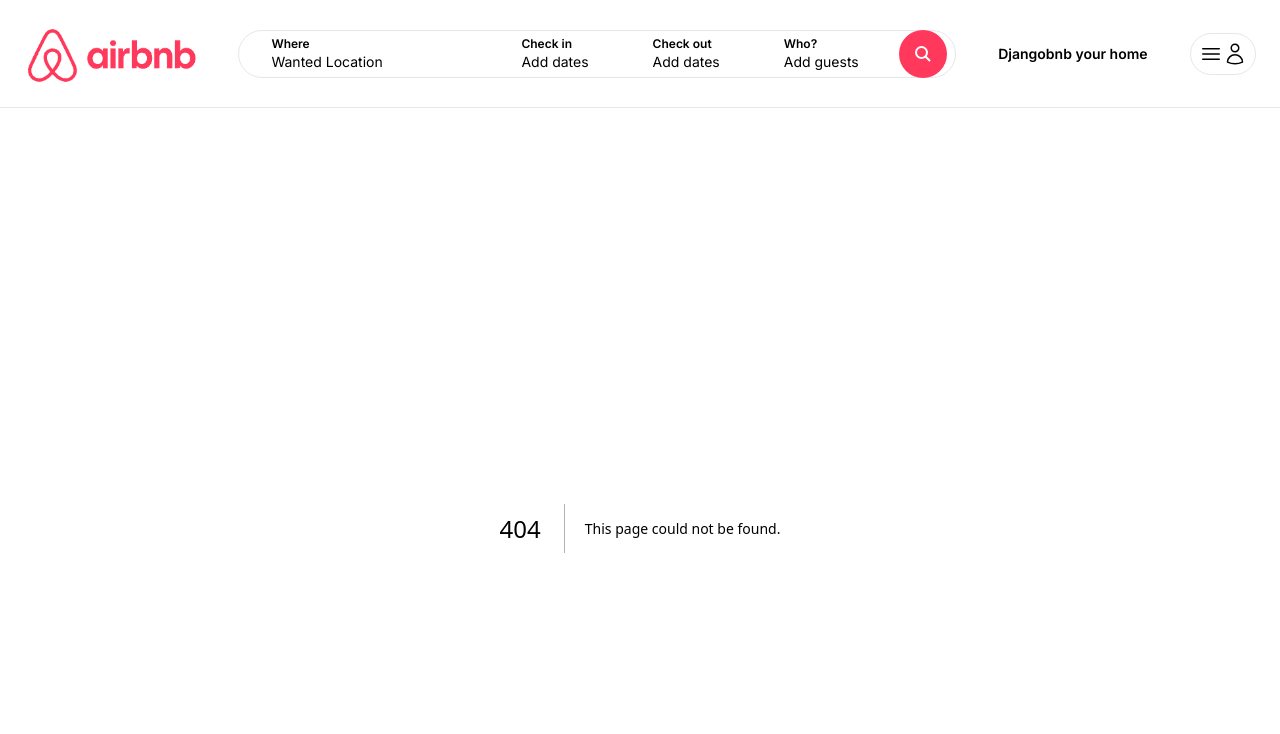
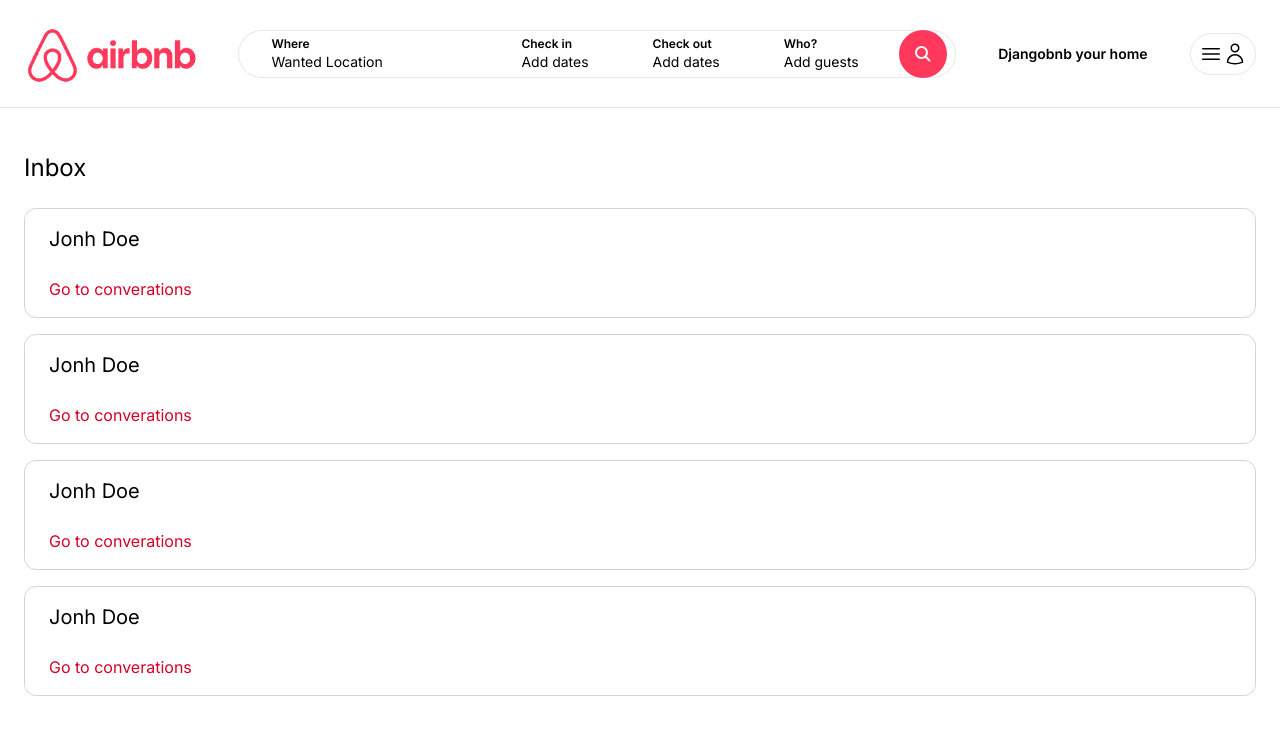
Before and after one commit to adrian5248/djangobnb, a Next.js app: page /inbox in a window 1280 px wide. Before the commit this address had no page. Shown: the top 734 px of the page. Built offline with nearby package versions, Linux system fonts and the light colour scheme.

Commit message:
10 Imbox Page

```diff
--- /dev/null
+++ b/app/components/inbox/Conversation.tsx
@@ -0,0 +1,11 @@
+const Conversation = () => {
+    return(
+        <div className="px-6 cursor-pointer py-4 border border-gray-300 rounded-xl ">
+            <p className="mb-6 text-xl">Jonh Doe</p>
+
+            <p className="text-airbnb-dark">Go to converations</p>
+        </div>
+    )
+}
+
+export default Conversation;
--- /dev/null
+++ b/app/inbox/page.tsx
@@ -0,0 +1,16 @@
+import Conversation from "../components/inbox/Conversation";
+
+const InboxPage = () => {
+    return(
+        <main className="max-w-[1500px] mx-auto px-6 pb-6 space-y-4">
+                <h1 className="my-6  text-2xl">Inbox</h1>
+
+                <Conversation/>
+                <Conversation/>
+                <Conversation/>
+                <Conversation/>
+        </main>
+    )
+}
+
+export default InboxPage;
--- a/app/myproperties/page.tsx
+++ b/app/myproperties/page.tsx
@@ -1,5 +1,3 @@
-import Image from "next/image";
-
 import PropertyList from "../components/properties/PropertyList";
 
 const MyPropertiesPage = () => {
```
